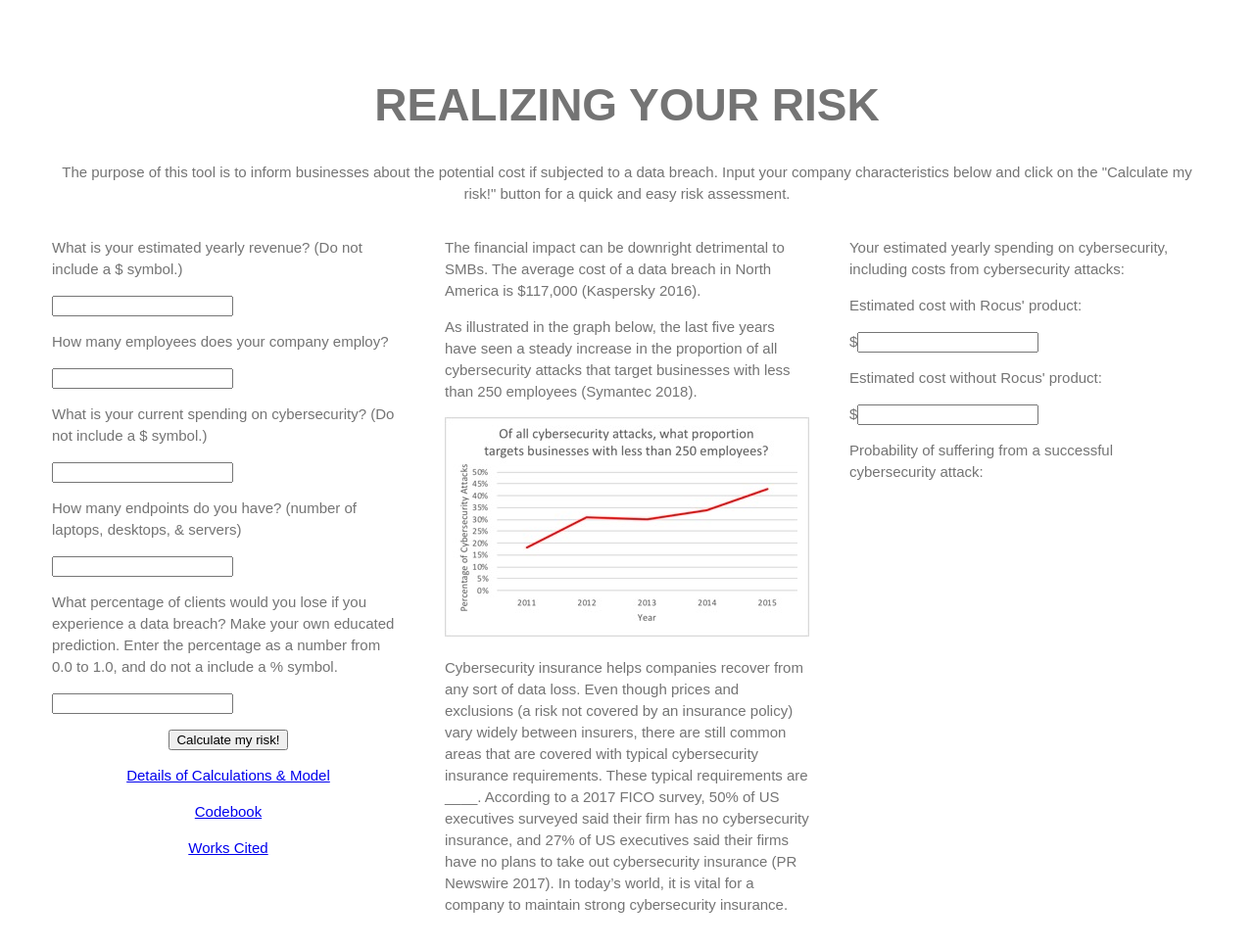
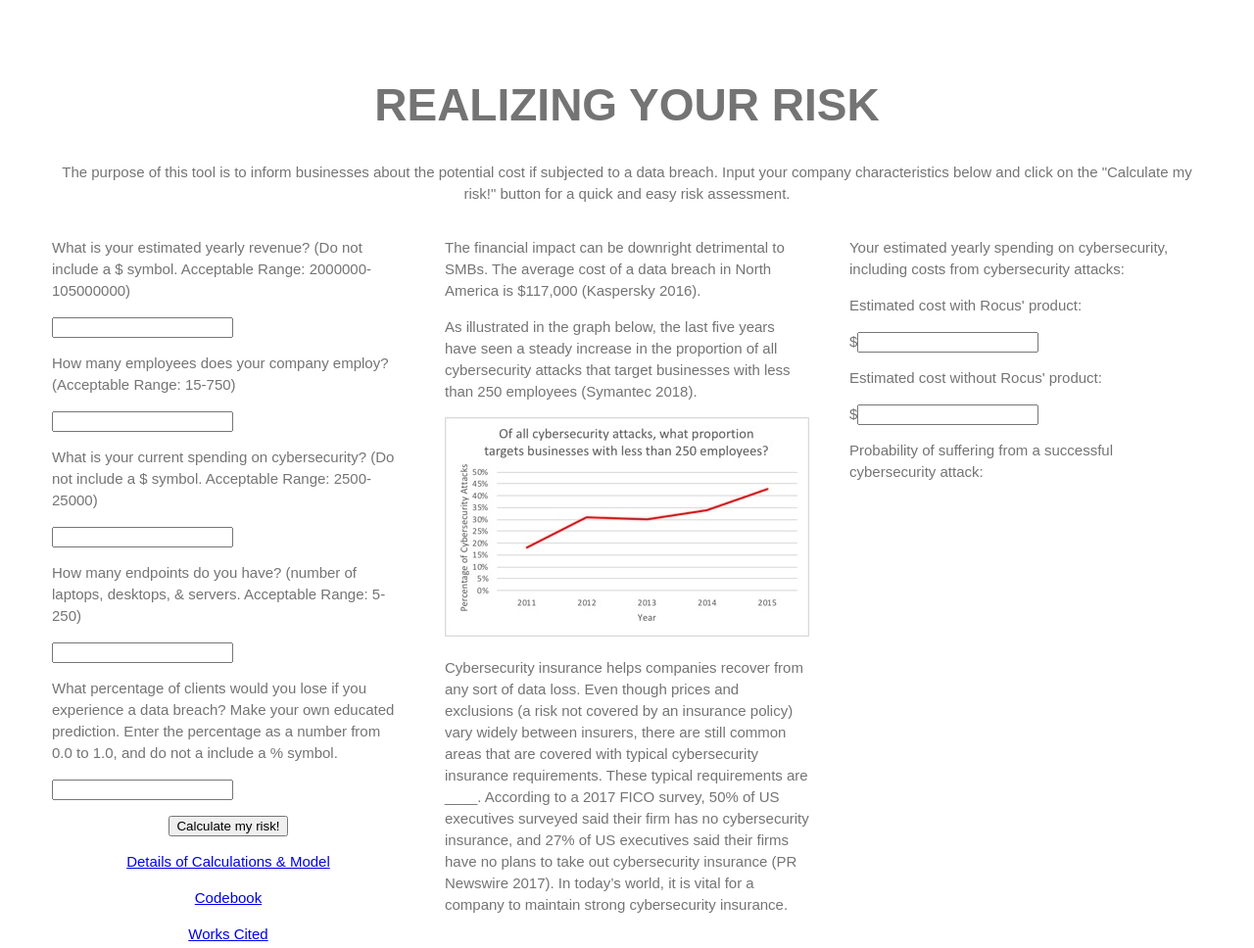
Before and after one commit to laurahiatt/Rocus-Estimator, a website: page public_html/index.html in a window 1280 px wide. Shown: the whole page at 98% size. Drawn offline with nearby package versions, Linux system fonts and the light colour scheme.

Commit message:
Changed HTML

```diff
--- a/public_html/index.html
+++ b/public_html/index.html
@@ -31,19 +31,19 @@ and open the template in the editor.
                         <td style="width: 31%;vertical-align:top;">
 
                             <p>What is your estimated yearly revenue? (Do not
-                            include a $ symbol.)</p>
+                            include a $ symbol. Acceptable Range: 2000000-105000000)</p>
                             <input id="estRev" name="estRev" type="text" />
 
-                            <p>How many employees does your company employ?</p>
+                            <p>How many employees does your company employ? (Acceptable Range: 15-750)</p>
                             <input id="numEmp" name="numEmp" type="text" />
 
                             <p>What is your current spending on cybersecurity? (Do not
-                            include a $ symbol.) </p>
+                            include a $ symbol. Acceptable Range: 2500-25000) </p>
 
                             <input id="cybSpend" name="cybSpend" type="text" />
 
                             <p>How many endpoints do you have?
-                               (number of laptops, desktops, & servers)</p>
+                               (number of laptops, desktops, & servers. Acceptable Range: 5-250)</p>
                             <input id="points" name="points" type="text" />
 
                             <p>What percentage of clients would you lose if you experience
```
